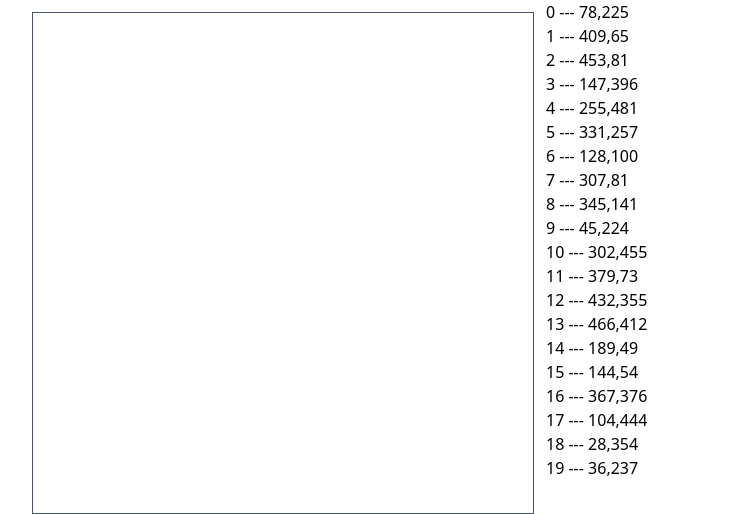
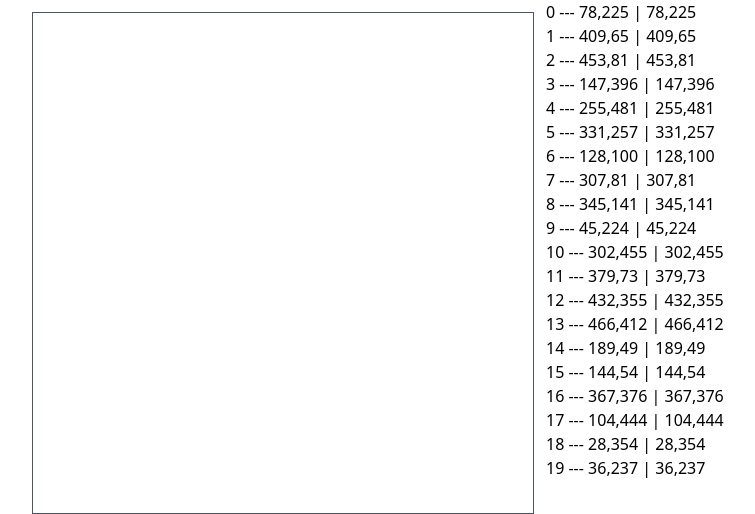
Before and after one commit to mkessy/tactical-animate, a React (Create React App) app: page / in a window 1280 px wide. Shown: the top 514 px of the page, without its empty margins (108-863 px from the left). Built offline with nearby package versions, Linux system fonts and the light colour scheme; the HTML template or start-up script is replaced by a standard one.

Commit message:
building out state management

```diff
--- a/src/App.tsx
+++ b/src/App.tsx
@@ -3,6 +3,7 @@ import React, {
   MouseEvent,
   SyntheticEvent,
   useCallback,
+  useMemo,
   useRef,
 } from "react";
 import logo from "./logo.svg";
@@ -29,15 +30,20 @@ type CanvasContainerProps = {
   setPlayerData: (players: PlayerOnBoard[]) => void;
 };
 
-//const initialPlayers = require("./testPlayers.json");
+const initialPlayers: PlayerOnBoard[] = range(20).map((v, i) => {
+  const x = Math.random() * (width - radius * 2) + radius;
+  const y = Math.random() * (height - radius * 2) + radius;
 
-const initialPlayers: PlayerOnBoard[] = range(20).map((i) => ({
-  id: i,
-  x: Math.random() * (width - radius * 2) + radius,
-  y: Math.random() * (height - radius * 2) + radius,
-  color: schemeCategory10[i % 10],
-  active: false,
-}));
+  return {
+    id: i,
+    x,
+    y,
+    color: schemeCategory10[i % 10],
+    active: false,
+    history: [[x, y]],
+    draggable: true,
+  };
+});
 
 function App() {
   const [players, setPlayers] = useState<PlayerOnBoard[]>(initialPlayers);
@@ -58,10 +64,20 @@ function App() {
         <ul>
           {players
             .sort((a, b) => a.id - b.id)
-            .map((p, i) => {
+            .map((p) => {
               return (
                 <li key={p.id}>
-                  {p.id} --- {p.x.toFixed(0)},{p.y.toFixed(0)}
+                  <span
+                    className={
+                      (p.active ? "bg-green-300" : "") +
+                      (!p.draggable ? "bg-red-300" : "")
+                    }
+                  >
+                    {p.id} --- {p.x.toFixed(0)},{p.y.toFixed(0)} |{" "}
+                    {p.history
+                      .map(([x, y]) => [x.toFixed(), y.toFixed()].join(","))
+                      .join(" ")}
+                  </span>
                 </li>
               );
             })}
```
